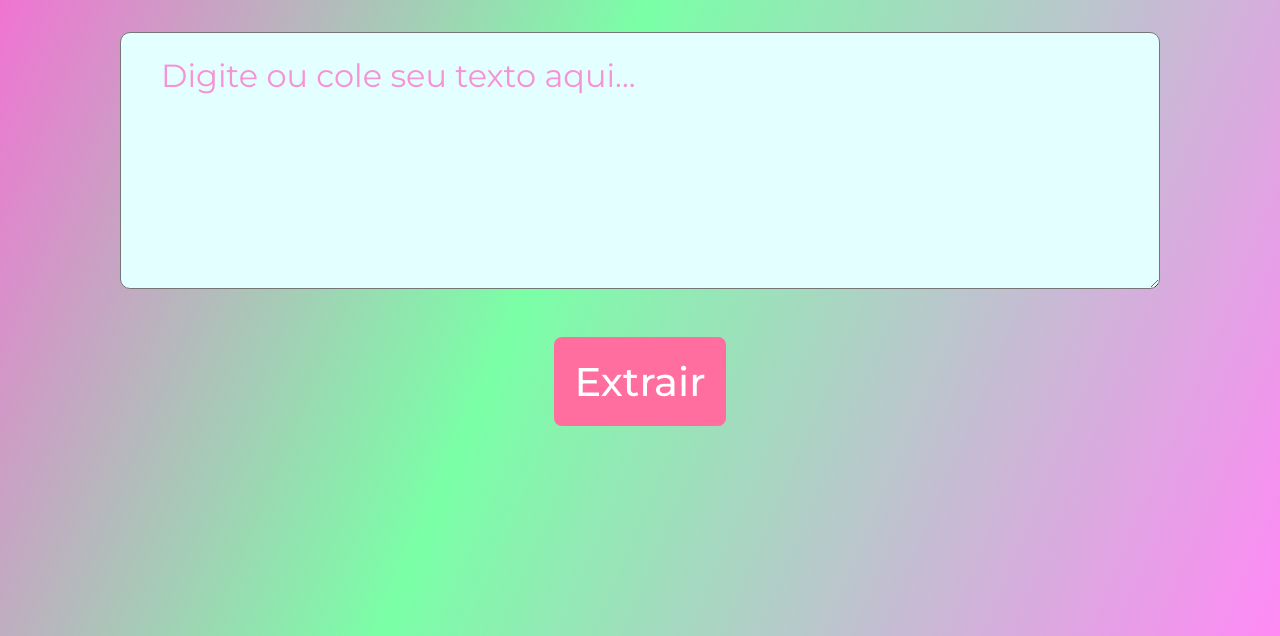
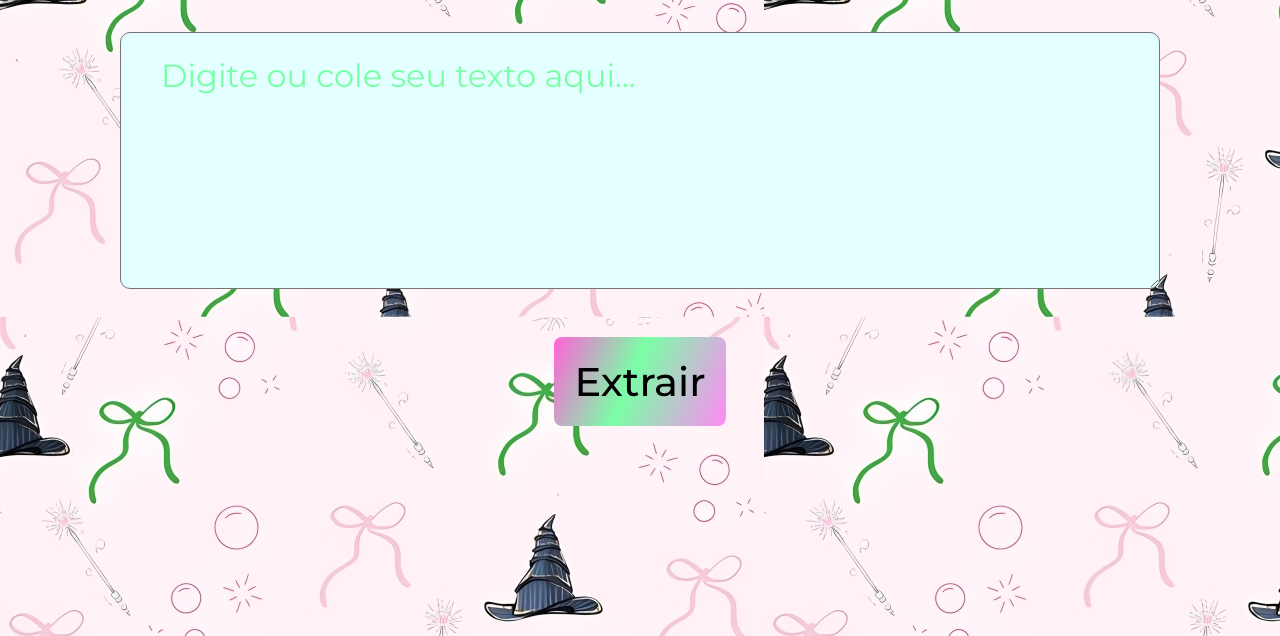
Before and after one commit to Kamillyfcm/extrator-de-palavras-chave, a plain HTML site: page index.html in a window 1280 px wide. Shown: the part 198-834 px from the top of the page. Drawn offline with Linux system fonts and the light colour scheme.

Commit message:
Add files via upload

```diff
--- a/style.css
+++ b/style.css
@@ -2,9 +2,11 @@
 @import url('https://fonts.googleapis.com/css2?family=Montserrat:ital,wght@0,100..900;1,100..900&display=swap');
 
 :root {
-    --cor-destaque: #ff6e9e;
-    --cor-gradiente-preto: linear-gradient(113deg, #ff62d8 0%, #7affa6 44.96%, #ff89f5 100%);
+    --cor-destaque: linear-gradient(113deg, #ff62d8 0%, #7affa6 44.96%, #ff89f5 100%);
+    background: url('img/Design\ sem\ nome.jpg');
+    font-family: Montserrat;
 }
+
 
 * {
     margin: 0;
@@ -17,7 +19,7 @@ body {
     justify-content: center;
     align-items: center;
     padding: 16px 21px 18px 21px;
-    background: var(--cor-gradiente-preto);
+    background: var(background);
     height: 100vh;
     flex-direction: column;
 }
@@ -53,7 +55,7 @@ h1 {
 }
 
 #entrada-de-texto::placeholder {
-    color: #f792d5;
+    color: #7affa6;
     font-size: 2rem;
     font-weight: 400;
     line-height: normal;
@@ -68,7 +70,7 @@ h1 {
     border-radius: 0.5rem;
     border: none;
     background: var(--cor-destaque);
-    color: #ffffff;
+    color: linear-gradient(113deg, #ff62d8 0%, #7affa6 44.96%, #ff89f5 100%);
     font-size: 2.5rem;
     font-weight: 500;
     line-height: normal;
```
Also changed, not shown: img/Design sem nome.jpg (added), 1 other file.
